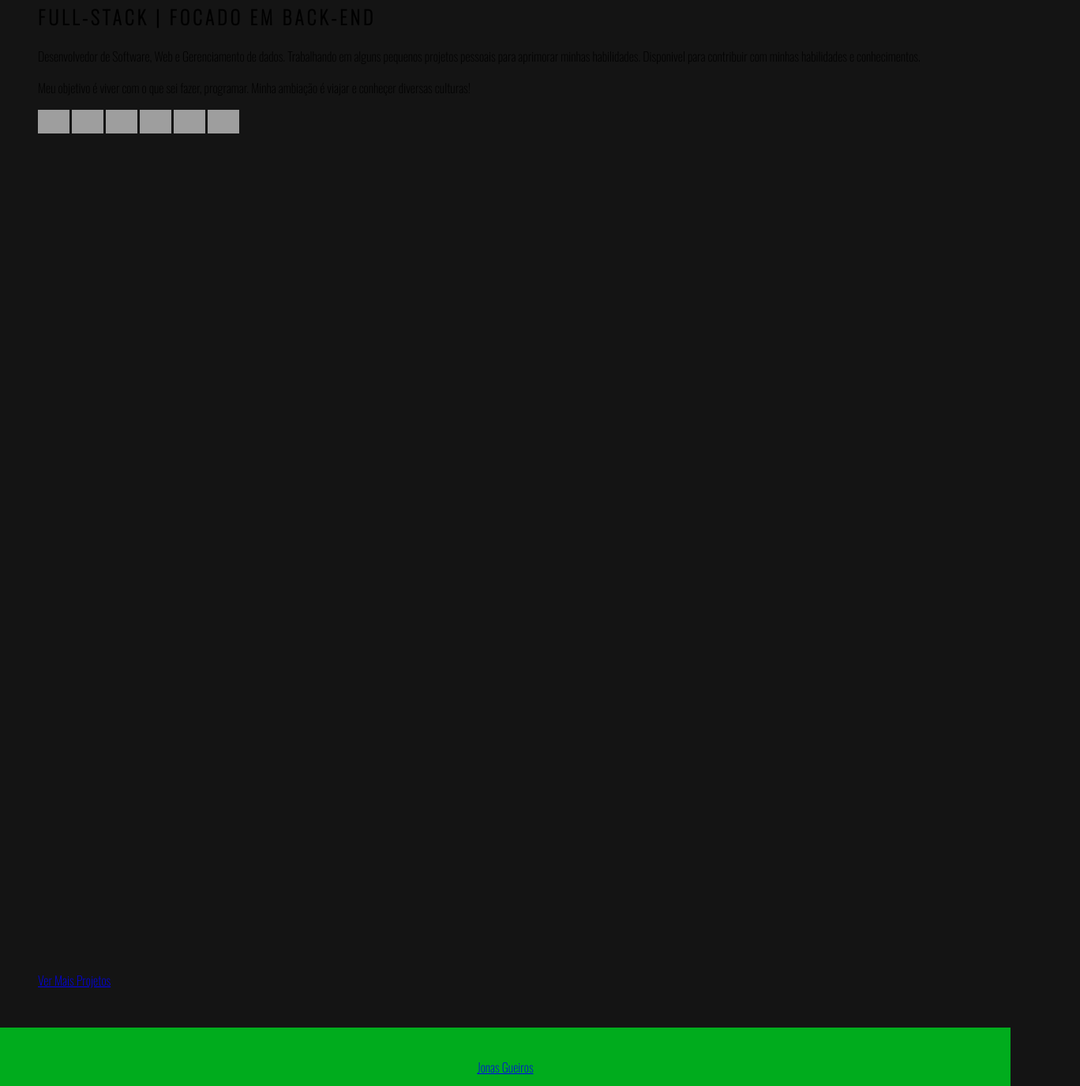
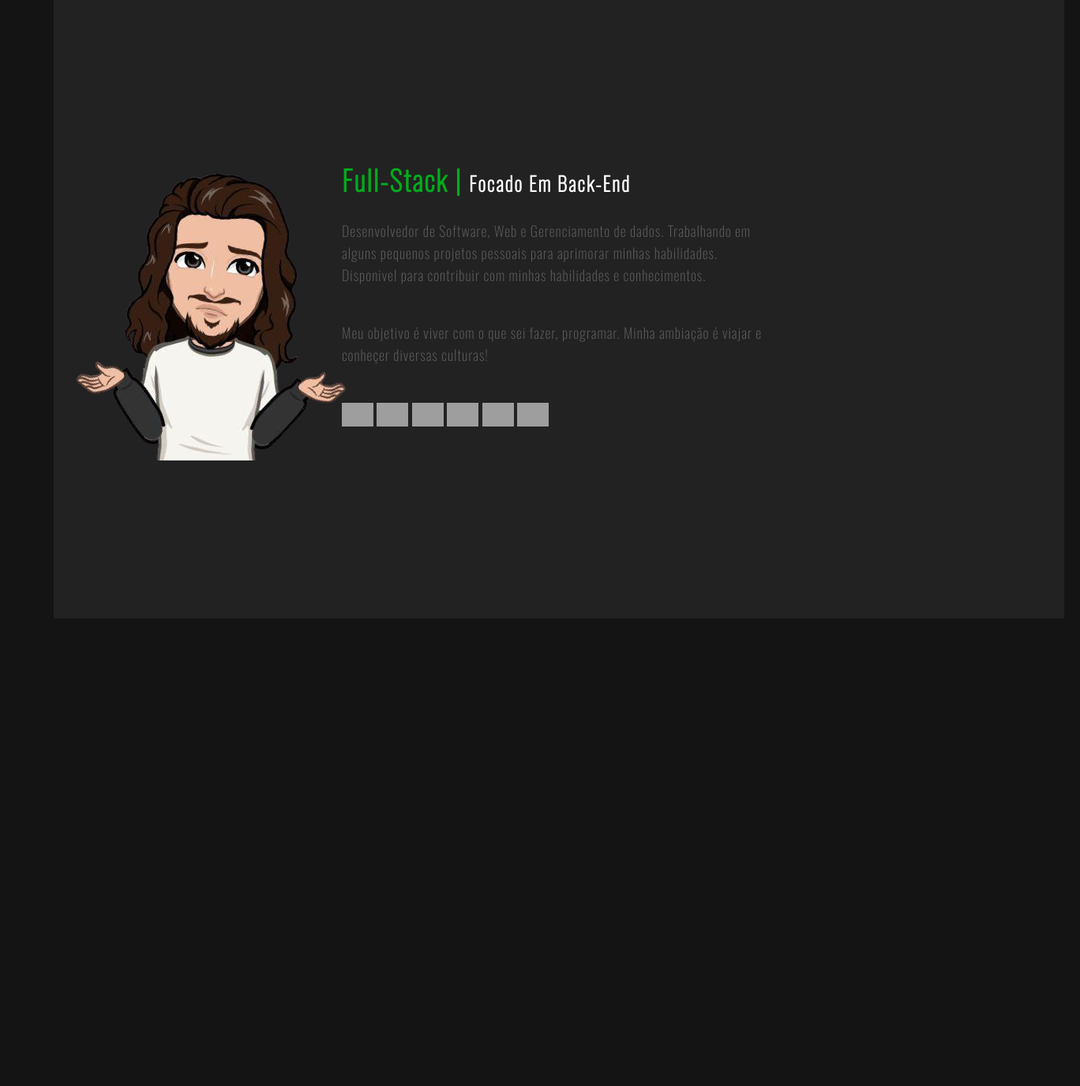
Before and after one commit to jonasgueiros/me, a plain HTML site: page index.html in a window 1280 px wide. Shown: the part 865-2240 px from the top of the page at 79% size, 1368 px wide, since content can reach past the window. Drawn offline with nearby package versions, Linux system fonts and the light colour scheme; grey boxes are pictures that could not be loaded.

Commit message:
Update style.css

```diff
--- a/css/style.css
+++ b/css/style.css
@@ -180,18 +180,71 @@
             flex-direction: column;
             justify-content: space-evenly;
             margin: 3rem ;
+            padding: 0 20px;
+        }
+
+        .about{
+            width: 100%;
+            padding: 0px 0px;
+            background-color: #222222;
+        }
+
+        .text{
+            width: 550px;
+        }
+
+        .main{
+            background-image: url(../img/eu.png);
+            background-repeat: no-repeat;
+            background-position: left;
+            background-size:auto;
+            height: 100vh;
+            width: 100vw;
+
+            flex-direction: column;
+            box-sizing: border-box;
+
+            margin: 0 auto;
+            display: flex;
+            align-items: center;
+            justify-content: space-around;
+        }
+
+        .text h1{
+            color: #00ac1d;
+            font-size: 80px;
+            text-transform: capitalize;
+            margin-bottom: 20px;
+        }
+
+        .text h2{
+            color: #ffffff;
+            font-size: 25px;
+            text-transform: capitalize;
+            margin-bottom: 25px;
+            letter-spacing: 2px;
+        }
+
+        span{
+            color: #00ac1d;
+            font-size: 35px;
+        }
+
+        .text p{
+            color: #616161;
+            letter-spacing: 1px;
+            line-height: 28px;
+            font-size: 18px;
+            margin-bottom: 45px;
         }
 
         .card-container {
+            width: 100vh;
             display: flex;
             justify-content: space-evenly;
             align-items: center;
             width: 90%;
             transition: all 1s ease;
-        }
-
-        #two:checked ~ .card-container {
-            margin-left: -100%;
         }
 
         .card {
@@ -312,38 +365,25 @@
             font-size: 14px;
         }
 
-        .button {
+        .outros {
+            width: 100%;
+            height: 100px;
             display: flex;
-            margin: 20px;
+            align-items: center;
             justify-content: center;
-        }
-        .button label {
-            height: 15px;
-            width: 15px;
-            background-color: #00ac1d;
-            margin: 0 4px;
-            border-radius: 20px;
-            transition: all 0.5 ease;
+
         }
 
-        .button label.active {
-            width: 35px;
-        }
-
-        #one:checked ~ .button label.one {
-            width: 35px;
-        }
-
-        #two:checked ~ .button label.two {
-            width: 35px;
-        }
-
-        #two:checked ~ .button label.one {
-            width: 15px;
-        }
-
-        input[type="radio"]{
-            display: none;
+        .outros a {
+            text-decoration: none;
+            color: #00ff2a;
+            padding: 1rem 4rem;
+            border: 1px solid #005f10;
+            min-width: 4rem;
+            display: flex;
+            align-items: center;
+            justify-content: center;
+            transition: .5s ease-in-out;
         }
 
         .footer {
@@ -355,6 +395,18 @@
             justify-content: center;
             color: #505050;
         }
+
+        .footer a {
+            text-decoration: none;
+            color: #00ff2a;
+            padding: 1rem 4rem;
+            min-width: 4rem;
+            display: flex;
+            align-items: center;
+            justify-content: center;
+            transition: .5s ease-in-out;
+        }
+
         .reveal1, .card-container{
             visibility: hidden;
         }
@@ -387,6 +439,7 @@
                 font-size: 30px;
             }
         }
+
         @media screen and (max-width: 600px) {
             .header-container {
                 height: 90vh;
```
